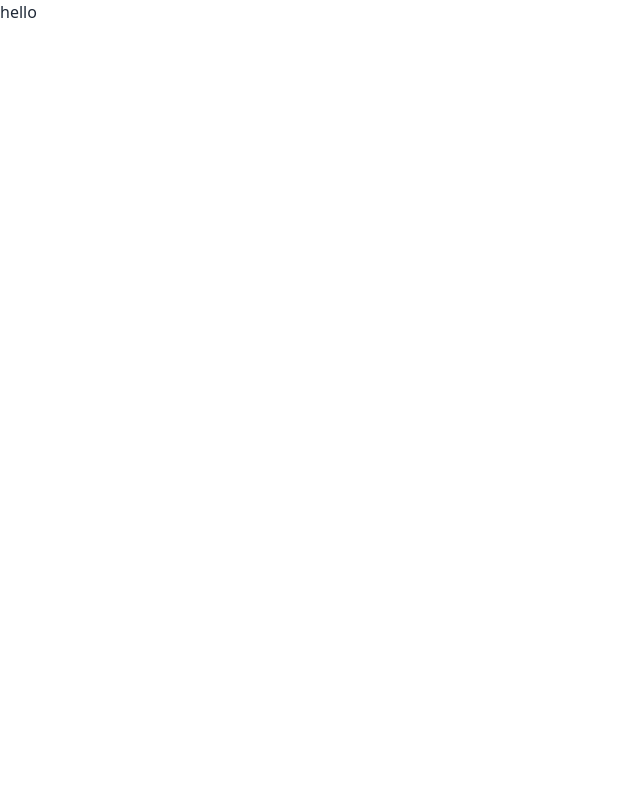
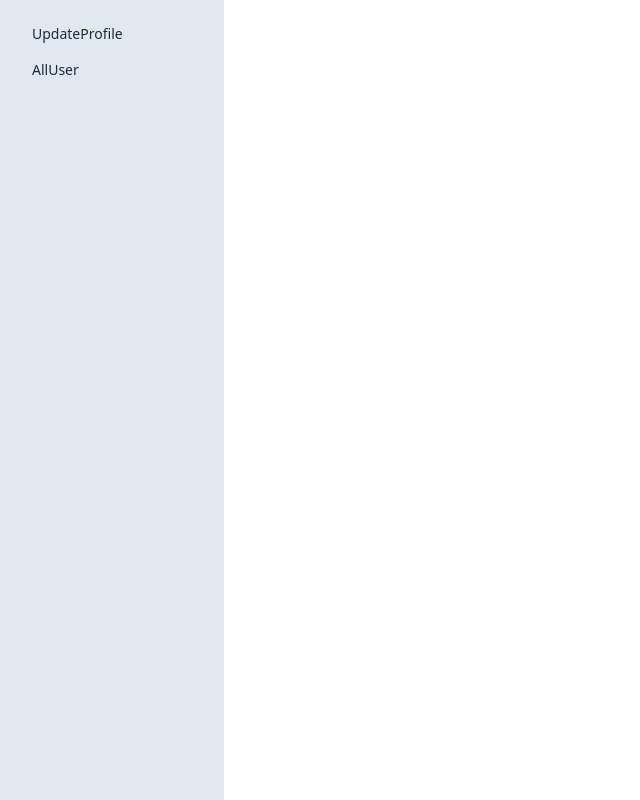
Before and after one commit to sohanwebdevctg/complete-mern-project-foodi-client-, a React (Vite) app: page /dashboard in a window 1280 px wide. Shown: the whole page, without its empty margins (0-640 px from the left). Built offline with nearby package versions, Linux system fonts and the light colour scheme.

Commit message:
adding drawer and side bar

```diff
--- a/src/Main/Dashboard.jsx
+++ b/src/Main/Dashboard.jsx
@@ -1,12 +1,25 @@
-import { Outlet } from "react-router-dom";
+import { Link, Outlet } from "react-router-dom";
+
 
 
 const Dashboard = () => {
   return (
-    <div>
-      <h1>hello</h1>
-      <Outlet></Outlet>
-    </div>
+    <div className="drawer drawer-open">
+  <input id="my-drawer-2" type="checkbox" className="drawer-toggle" />
+  <div className="drawer-content w-full">
+    {/* Page content here */}
+    <Outlet></Outlet>
+    {/* Page content here */}
+  </div>
+  <div className="drawer-side">
+    <label htmlFor="my-drawer-2" aria-label="close sidebar" className="drawer-overlay"></label>
+    <ul className="menu bg-slate-200 text-base-content min-h-full w-56 p-4">
+      {/* Sidebar content here */}
+      <li><Link to="/dashboard/updateProfile">UpdateProfile</Link></li>
+      <li><Link to="/dashboard/allUser">AllUser</Link></li>
+    </ul>
+  </div>
+</div>
   );
 };
 
```
